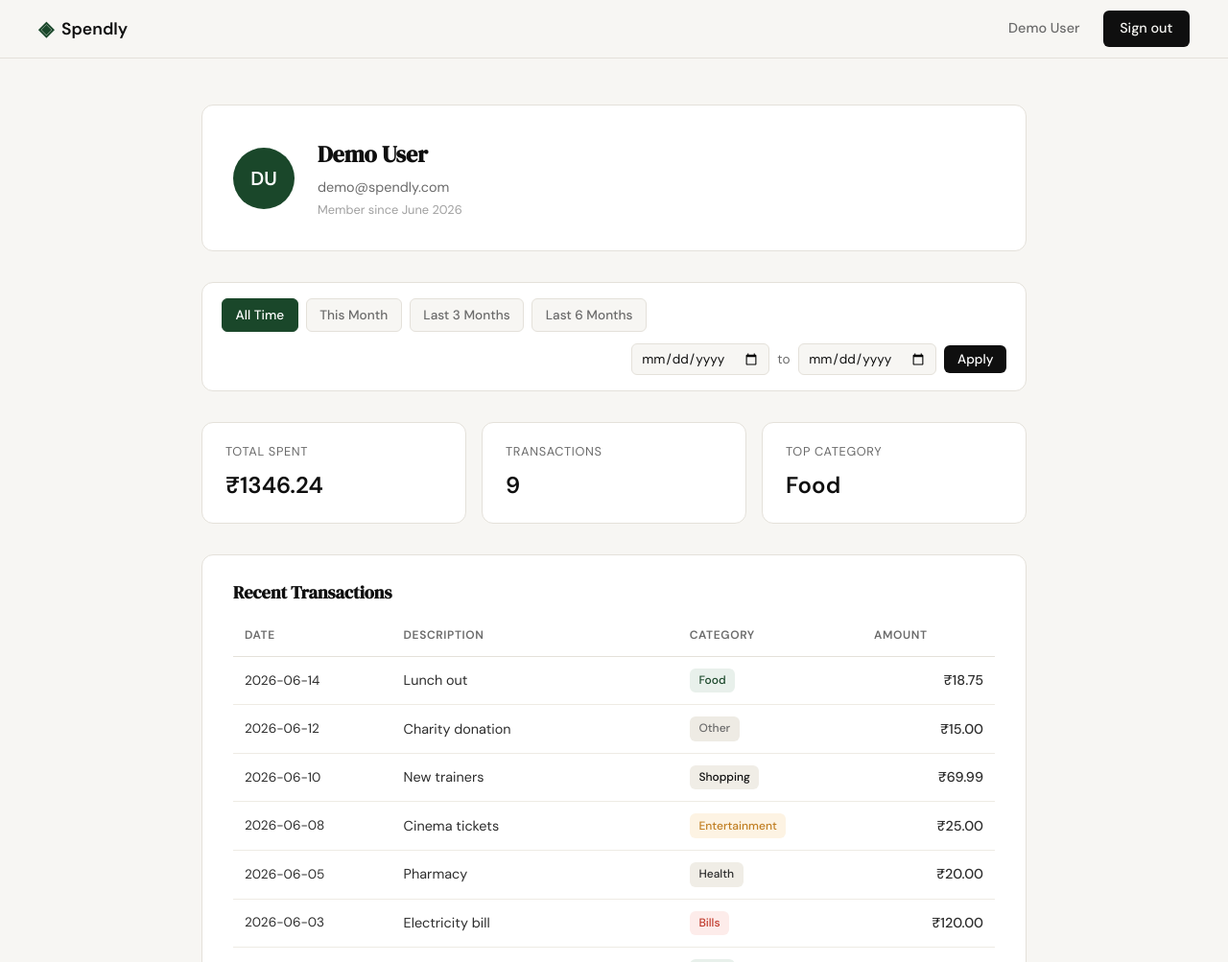
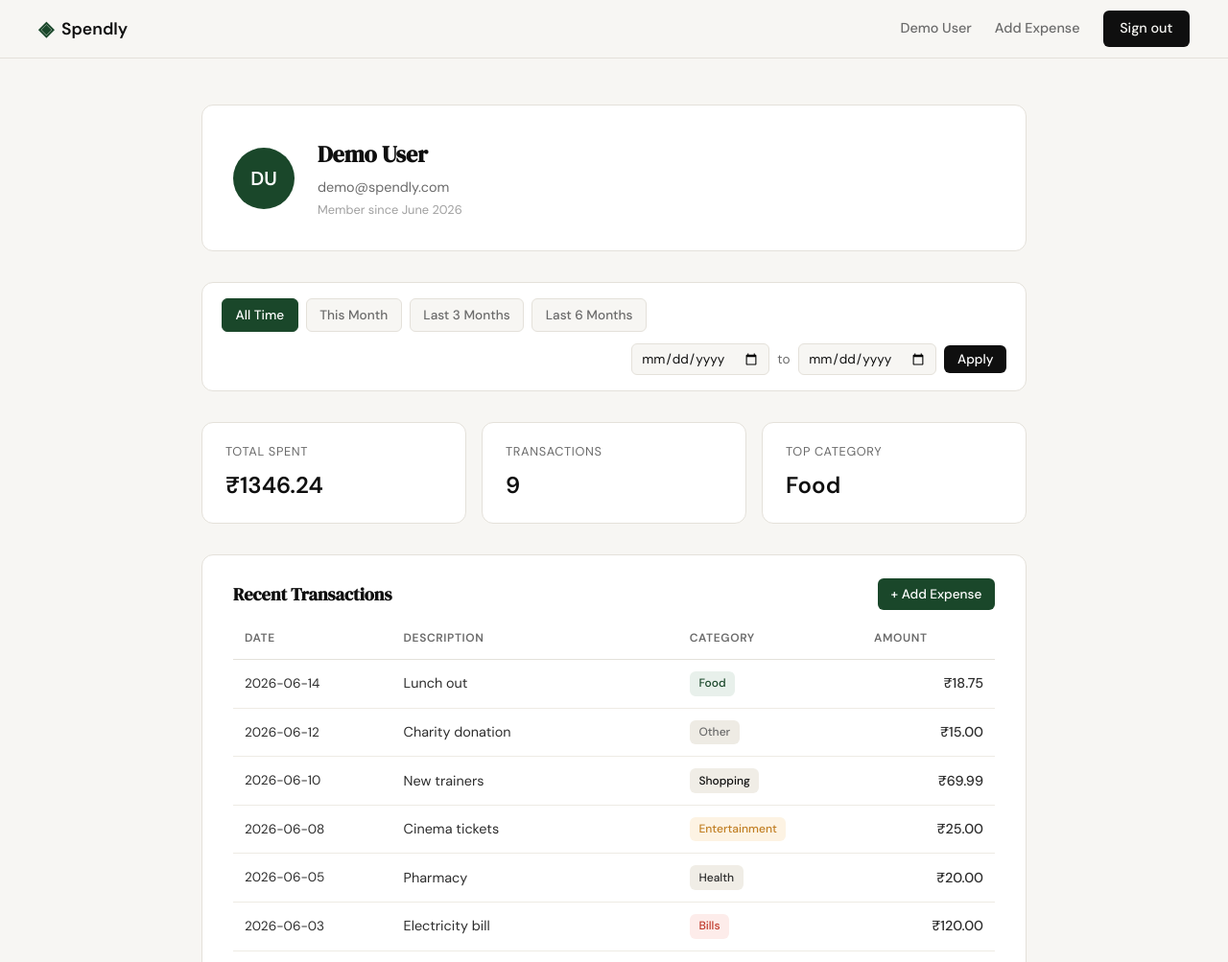
Before and after one commit to SlavkoPar/spendly, a Flask app: page /profile in a window 1280 px wide. Shown: the top 1003 px of the page at 96% size. Run offline with Flask 3, Linux system fonts and the light colour scheme; a user stored in the database is signed in; data comes from the database, SQL or seed files in the repository; both versions use the stored data as it was after the commit.

Commit message:
add expense

```diff
--- a/app.py
+++ b/app.py
@@ -3,7 +3,8 @@ from datetime import date, datetime
 from flask import Flask, render_template, request, redirect, url_for, flash, session
 from werkzeug.security import check_password_hash
 from database.db import get_db, init_db, seed_db, create_user, get_user_by_email
-from database.queries import get_user_by_id, get_summary_stats, get_recent_transactions, get_category_breakdown
+from database.queries import (get_user_by_id, get_summary_stats, get_recent_transactions,
+                              get_category_breakdown, insert_expense, CATEGORIES)
 
 app = Flask(__name__)
 app.secret_key = "dev-secret-key"
@@ -154,9 +155,44 @@ def profile():
     )
 
 
-@app.route("/expenses/add")
+@app.route("/expenses/add", methods=["GET", "POST"])
 def add_expense():
-    return "Add expense — coming in Step 7"
+    if not session.get("user_id"):
+        return redirect(url_for("login"))
+
+    if request.method == "POST":
+        raw_amount  = request.form.get("amount", "").strip()
+        category    = request.form.get("category", "").strip()
+        raw_date    = request.form.get("date", "").strip()
+        description = request.form.get("description", "").strip() or None
+
+        try:
+            amount = float(raw_amount)
+            if amount <= 0:
+                raise ValueError
+        except ValueError:
+            flash("Amount must be a positive number.", "error")
+            return render_template("add_expense.html", categories=CATEGORIES,
+                                   form=request.form)
+
+        if category not in CATEGORIES:
+            flash("Please select a valid category.", "error")
+            return render_template("add_expense.html", categories=CATEGORIES,
+                                   form=request.form)
+
+        try:
+            datetime.strptime(raw_date, "%Y-%m-%d")
+        except ValueError:
+            flash("Please enter a valid date.", "error")
+            return render_template("add_expense.html", categories=CATEGORIES,
+                                   form=request.form)
+
+        insert_expense(session["user_id"], amount, category, raw_date, description)
+        flash("Expense added.", "success")
+        return redirect(url_for("profile"))
+
+    return render_template("add_expense.html", categories=CATEGORIES,
+                           form={}, today=date.today().isoformat())
 
 
 @app.route("/expenses/<int:id>/edit")
--- a/database/queries.py
+++ b/database/queries.py
@@ -1,5 +1,7 @@
 from datetime import datetime
 from database.db import get_db
+
+CATEGORIES = ["Food", "Transport", "Bills", "Health", "Entertainment", "Shopping", "Other"]
 
 
 def _date_clause(date_from, date_to):
@@ -78,3 +80,14 @@ def get_category_breakdown(user_id, date_from=None, date_to=None):
     ]
     result[0]["pct"] += 100 - sum(c["pct"] for c in result)
     return result
+
+
+def insert_expense(user_id, amount, category, date_str, description):
+    conn = get_db()
+    conn.execute(
+        "INSERT INTO expenses (user_id, amount, category, date, description) "
+        "VALUES (?, ?, ?, ?, ?)",
+        (user_id, amount, category, date_str, description or None),
+    )
+    conn.commit()
+    conn.close()
--- a/static/css/style.css
+++ b/static/css/style.css
@@ -846,3 +846,31 @@ a { color: inherit; text-decoration: none; }
 }
 
 .btn-apply:hover { background: var(--accent); }
+
+/* ------------------------------------------------------------------ */
+/* Add Expense / profile title row                                     */
+/* ------------------------------------------------------------------ */
+
+.field-optional { font-size: 0.8rem; color: var(--ink-faint); font-weight: 400; }
+
+.block-title-row {
+    display: flex;
+    align-items: center;
+    justify-content: space-between;
+    margin-bottom: 1.25rem;
+}
+
+.block-title-row .block-title { margin-bottom: 0; }
+
+.btn-add-expense {
+    padding: 0.35rem 0.85rem;
+    background: var(--accent);
+    color: var(--paper-card);
+    border-radius: var(--radius-sm);
+    font-size: 0.85rem;
+    font-weight: 500;
+    text-decoration: none;
+    transition: background 0.15s;
+}
+
+.btn-add-expense:hover { background: var(--ink); }
--- a/templates/base.html
+++ b/templates/base.html
@@ -21,6 +21,7 @@
             <div class="nav-links">
                 {% if session.get("user_id") %}
                     <a href="{{ url_for('profile') }}">{{ session.get("user_name", "Account") }}</a>
+                    <a href="{{ url_for('add_expense') }}">Add Expense</a>
                     <a href="{{ url_for('logout') }}" class="nav-cta">Sign out</a>
                 {% else %}
                     <a href="{{ url_for('login') }}">Sign in</a>
--- a/templates/profile.html
+++ b/templates/profile.html
@@ -60,7 +60,10 @@
 
         <!-- Transaction history -->
         <div class="profile-block">
-            <h2 class="block-title">Recent Transactions</h2>
+            <div class="block-title-row">
+                <h2 class="block-title">Recent Transactions</h2>
+                <a href="{{ url_for('add_expense') }}" class="btn-add-expense">+ Add Expense</a>
+            </div>
             <table class="transactions-table">
                 <thead>
                     <tr>
```
Also changed, not shown: templates/add_expense.html (added, +62 -0 lines), tests/test_add_expense.py (added, +164 -0 lines), .claude/specs/07-add-expense.md (added), spendly.db.
